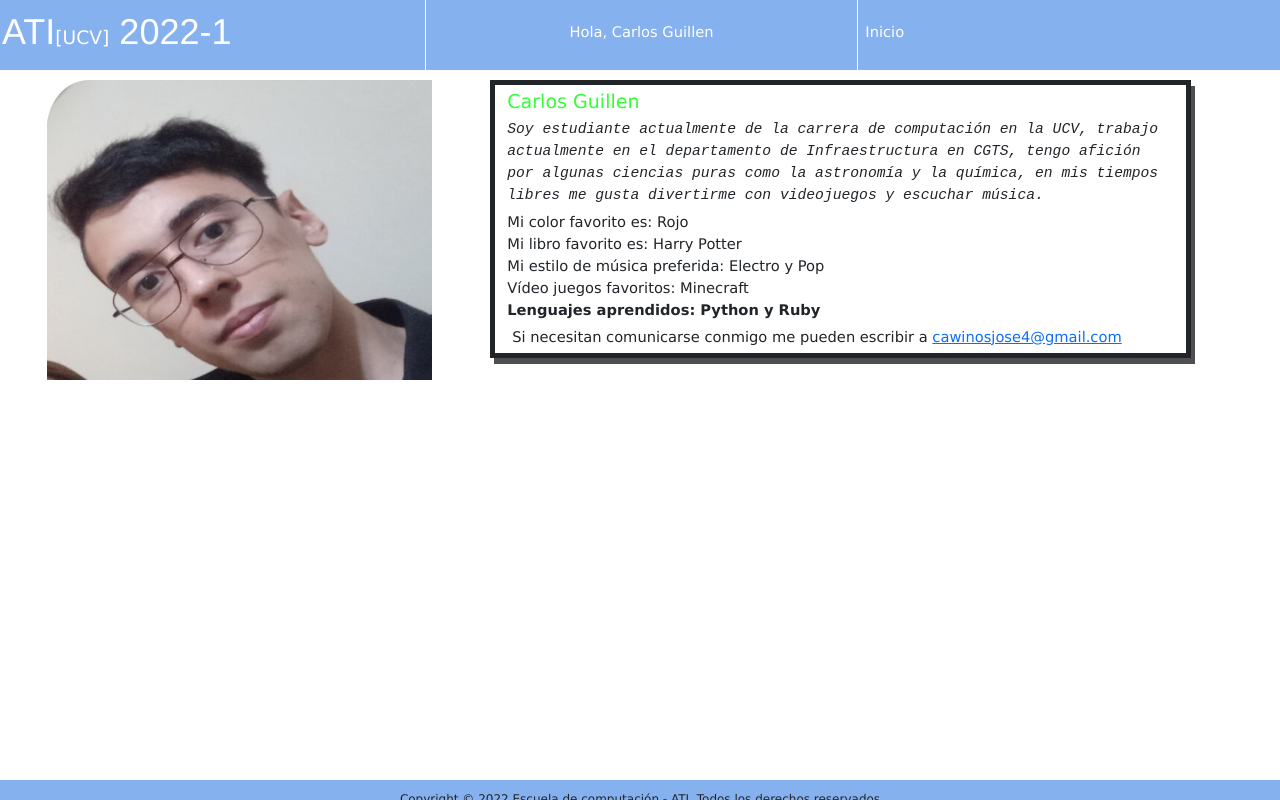
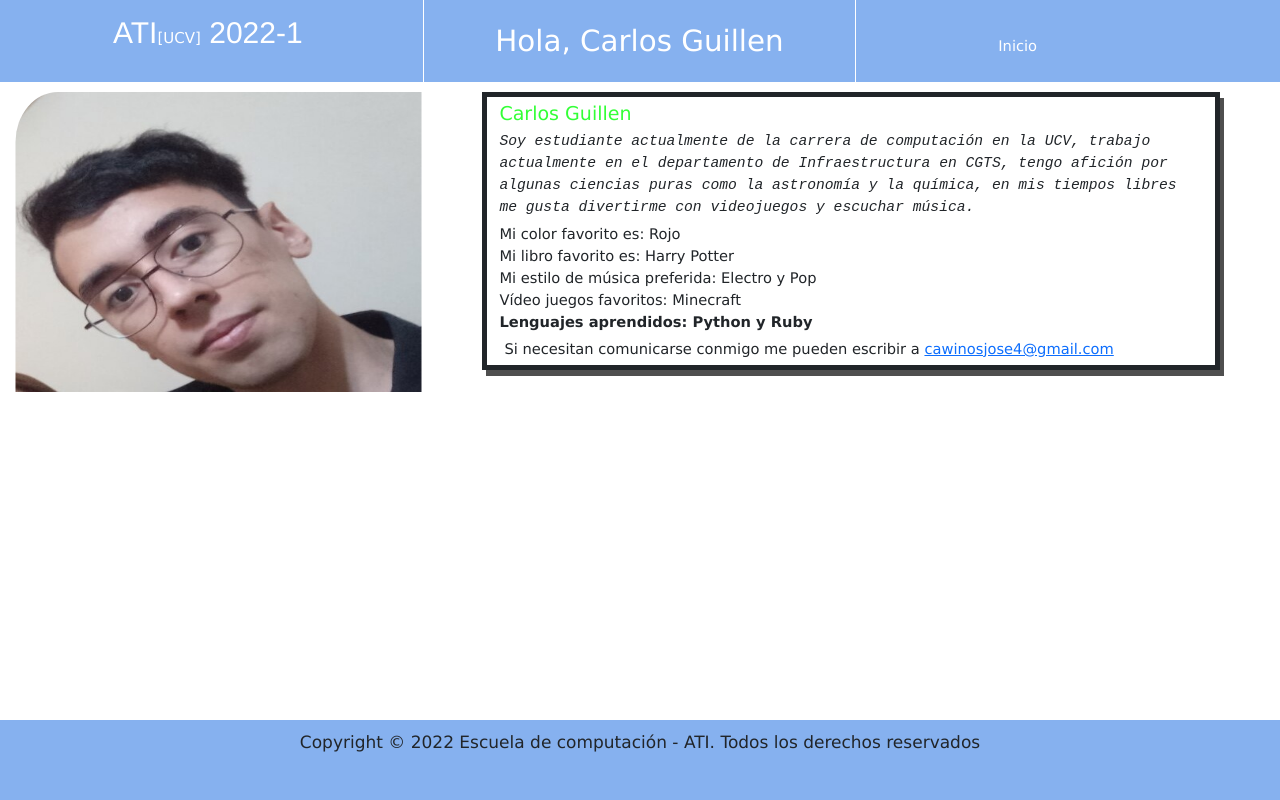
Before and after one commit to Guarenas98/ati_2022_1, a PHP site: page /26619394/perfil.html in a window 1280 px wide. Run offline with PHP 8.4, Linux system fonts and the light colour scheme; some libraries are stand-ins or nearby versions.

Commit message:
archivos reto 14

```diff
--- a/26619394/perfil.html
+++ b/26619394/perfil.html
@@ -16,9 +16,30 @@
 		<script src="https://cdn.jsdelivr.net/npm/bootstrap@5.0.2/dist/js/bootstrap.bundle.min.js" integrity="sha384-MrcW6ZMFYlzcLA8Nl+NtUVF0sA7MsXsP1UyJoMp4YLEuNSfAP+JcXn/tWtIaxVXM" crossorigin="anonymous"></script>
 
 		<!-- JQuery -->
+		<script src="https://ajax.googleapis.com/ajax/libs/jquery/3.2.1/jquery.min.js"></script>
 
 		<!-- Mode Responsive -->
 		<meta name="viewport" content="width=device-width, initial-scale=1">
+
+		<!-- Script Animacion foto -->
+		<script type="text/javascript">
+		$(document).ready(function () {
+			var counterTmpAnimnNew = 0;
+			$("#img").click(function(){
+			var element = $("#img");
+			counterTmpAnimnNew = counterTmpAnimnNew + 360;
+
+			$({degrees: counterTmpAnimnNew - 360}).animate({degrees: counterTmpAnimnNew}, {
+				duration: 2000,
+				step: function(now) {
+					element.css({
+						transform: 'rotate(' + now + 'deg)'
+					});
+				}
+			});
+			});
+		});
+		</script>
 
 		<title></title>
 	</head>
@@ -34,7 +55,7 @@
 	    </header>
 		<div class="container-fluid">
 	    <section class="contenedor-info-estudiante row m-auto">
-			<img class="foto-estudiante col-xs-8 col-sm-11 col-md-4"/>
+			<img class="foto-estudiante col-xs-8 col-sm-11 col-md-4" id="img"/>
 			<section class="contenido col-xs-10 col-sm-11 col-md-7">
 				<h1 id="nombre" ></h1>
 				<p class="introduccion"></p>
--- a/css/style.css
+++ b/css/style.css
@@ -26,8 +26,8 @@ nav ul {
 nav ul li {
   float: left;
   border-right: 1px solid #fff;
-  line-height: 58px;
-  padding: 3px 5px 3px 5px;
+ /* line-height: 58px;*/
+ /* padding: 3px 5px 3px 5px;*/
   color: white;
 }
 
@@ -41,29 +41,39 @@ nav ul li a, nav ul li a:link, nav ul li a:visited {
 }
 
 .logo {
-	margin-left: 2px;
-	font-size: 27pt;
-   font-family: helvetica;
-	width: 30%;
+	/* margin-left: 2px; */
+	font-size: 3rem;
+  font-family: helvetica;
+	/* width: 30%; */
+  text-align: center;
+  padding-bottom: 1rem;
+  padding-top: 1rem;
 }
 
 .logo small {
-	font-size: 14pt;
+	font-size: 0.5em;
 }
 
 .saludo {
-  width: 29%;
+  /* width: 29%; */
   text-align: center;
+  padding-top: 2rem;
+  padding-bottom: 1rem;
+  font-size: 2em;
 }
 
 .busqueda {
-  float: right;
+  /* float: right; */
+  text-align: center;
+  padding-top: 2rem;
+  padding-bottom: 1.8rem;
+  font-size: 2em;
 }
 
 section {
-  width: 95%;
+  /* width: 95%; */
   margin-top:10px;
-  margin-bottom:80px;
+  margin-bottom:10rem;
   margin-left: auto;
   margin-right: auto;
 }
@@ -71,10 +81,10 @@ section {
 footer {
   width: 100%;
   position: fixed;
-  bottom: 0;
+  bottom: 0.3px;
   padding: 1rem;
   background-color: #86b1ef;
   text-align: center;
-  height: 20px;
-  font-size: 9pt;
+  height: 8rem;
+  font-size: 1.7em;
 }
```
